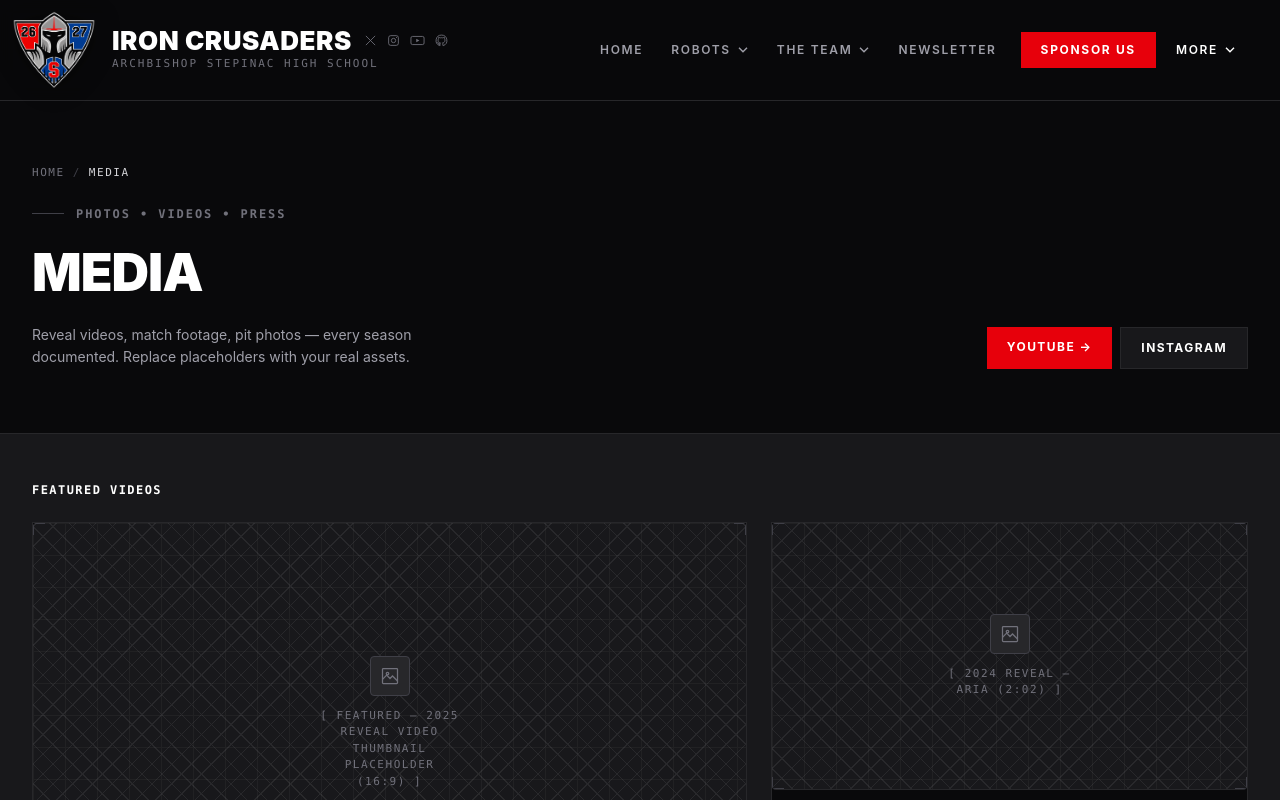
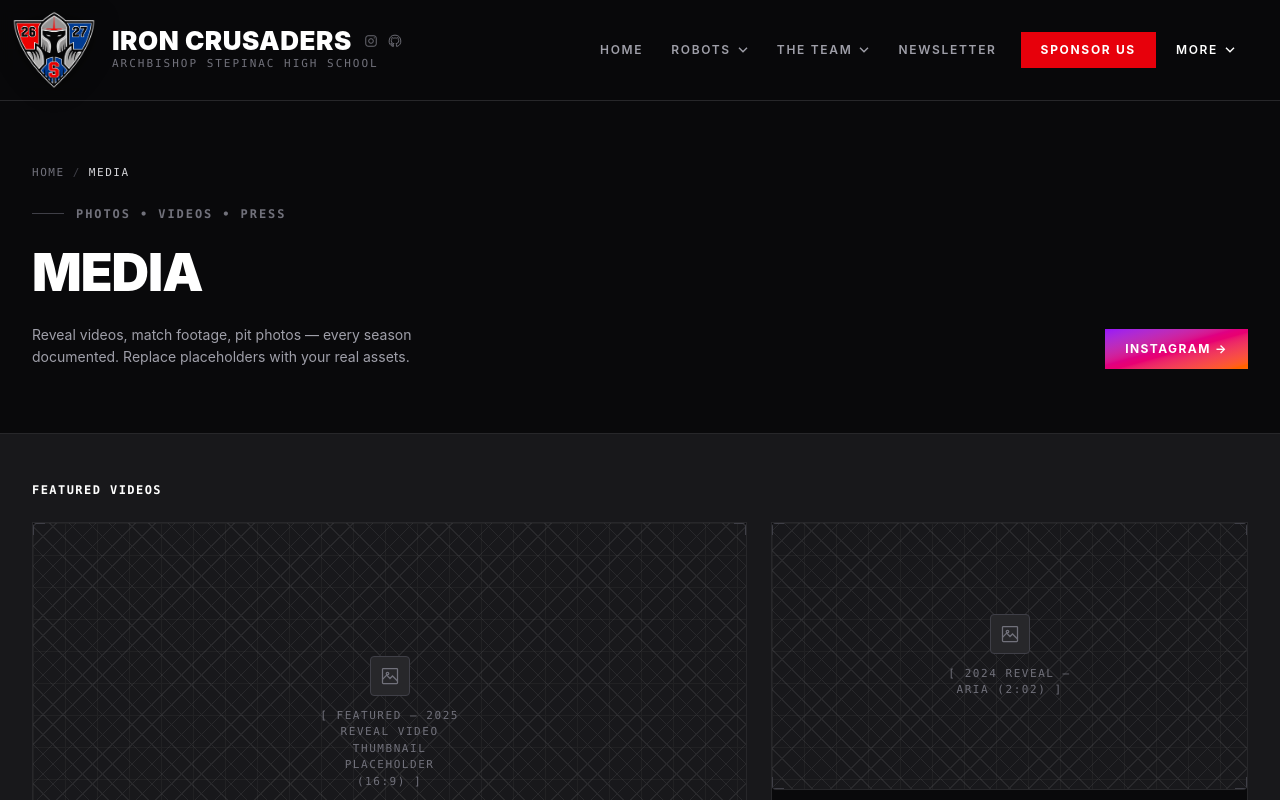
Before and after one commit to Stepinac-Iron-Crusaders/iron-crusaders-website, a React (Vite) app: page /#/media in a window 1280 px wide. Shown: the top 800 px of the page. Built offline with nearby package versions, Linux system fonts and the light colour scheme.

Commit message:
Social: keep only Instagram (stepinacrobotics) + GitHub, remove X/YouTube everywhere

```diff
--- a/src/components/Footer.tsx
+++ b/src/components/Footer.tsx
@@ -13,9 +13,7 @@ export function Footer() {
             </p>
             <div className="mt-6 flex gap-3">
               {[
-                { label: "X", href: "https://x.com" },
                 { label: "Instagram", href: "https://www.instagram.com/stepinacrobotics/" },
-                { label: "YouTube", href: "https://youtube.com" },
                 { label: "GitHub", href: "https://github.com" },
               ].map((s) => (
                 <a
--- a/src/components/Header.tsx
+++ b/src/components/Header.tsx
@@ -116,39 +116,16 @@ export function Header() {
               </Link>
               <div className="flex items-center gap-2 md:gap-2.5">
                 <a
-                  href="https://x.com"
-                  target="_blank"
-                  rel="noreferrer"
-                  aria-label="X (Twitter)"
-                  className="text-zinc-500 transition-colors hover:text-white focus-visible:outline-none focus-visible:ring-2 focus-visible:ring-red-600 focus-visible:ring-offset-2 focus-visible:ring-offset-zinc-950"
-                >
-                  <svg width="13" height="13" viewBox="0 0 24 24" fill="none" stroke="currentColor" strokeWidth="1.6" strokeLinecap="round" strokeLinejoin="round" aria-hidden="true">
-                    <path d="M4 4l16 16M20 4L4 20" />
-                  </svg>
-                </a>
-                <a
-                  href="https://instagram.com"
+                  href="https://www.instagram.com/stepinacrobotics/"
                   target="_blank"
                   rel="noreferrer"
                   aria-label="Instagram"
                   className="text-zinc-500 transition-colors hover:text-white focus-visible:outline-none focus-visible:ring-2 focus-visible:ring-red-600 focus-visible:ring-offset-2 focus-visible:ring-offset-zinc-950"
                 >
-                  <svg width="13" height="13" viewBox="0 0 24 24" fill="none" stroke="currentColor" strokeWidth="1.6" aria-hidden="true">
+                  <svg width="14" height="14" viewBox="0 0 24 24" fill="none" stroke="currentColor" strokeWidth="1.6" aria-hidden="true">
                     <rect x="3" y="3" width="18" height="18" rx="4" />
                     <circle cx="12" cy="12" r="4" />
                     <circle cx="17.5" cy="6.5" r="1" fill="currentColor" stroke="none" />
-                  </svg>
-                </a>
-                <a
-                  href="https://youtube.com"
-                  target="_blank"
-                  rel="noreferrer"
-                  aria-label="YouTube"
-                  className="text-zinc-500 transition-colors hover:text-white focus-visible:outline-none focus-visible:ring-2 focus-visible:ring-red-600 focus-visible:ring-offset-2 focus-visible:ring-offset-zinc-950"
-                >
-                  <svg width="15" height="13" viewBox="0 0 24 16" fill="none" stroke="currentColor" strokeWidth="1.4" aria-hidden="true">
-                    <rect x="1.5" y="1.5" width="21" height="13" rx="2.5" />
-                    <path d="M10 5.2l5 2.8-5 2.8z" fill="currentColor" stroke="none" />
                   </svg>
                 </a>
                 <a
@@ -158,7 +135,7 @@ export function Header() {
                   aria-label="GitHub"
                   className="text-zinc-500 transition-colors hover:text-white focus-visible:outline-none focus-visible:ring-2 focus-visible:ring-red-600 focus-visible:ring-offset-2 focus-visible:ring-offset-zinc-950"
                 >
-                  <svg width="13" height="13" viewBox="0 0 24 24" fill="none" stroke="currentColor" strokeWidth="1.6" aria-hidden="true">
+                  <svg width="14" height="14" viewBox="0 0 24 24" fill="none" stroke="currentColor" strokeWidth="1.6" aria-hidden="true">
                     <path d="M12 2a10 10 0 0 0-3.16 19.49c.5.1.68-.22.68-.48v-1.7c-2.77.6-3.36-1.34-3.36-1.34-.46-1.16-1.11-1.47-1.11-1.47-.9-.62.07-.6.07-.6 1 .07 1.53 1.03 1.53 1.03.9 1.52 2.34 1.08 2.91.83.1-.65.35-1.09.63-1.34-2.22-.25-4.55-1.11-4.55-4.94 0-1.1.39-1.99 1.03-2.69-.1-.25-.45-1.26.1-2.64 0 0 .84-.27 2.75 1.02A9.3 9.3 0 0 1 12 6.8a9.3 9.3 0 0 1 2.5.34c1.91-1.3 2.75-1.02 2.75-1.02.55 1.38.2 2.39.1 2.64.64.7 1.03 1.59 1.03 2.69 0 3.84-2.34 4.68-4.57 4.93.36.31.68.92.68 1.85v2.74c0 .26.18.58.69.48A10 10 0 0 0 12 2z" />
                   </svg>
                 </a>
@@ -401,21 +378,10 @@ export function Header() {
           <div className="mt-6 flex items-center gap-4 border-t border-zinc-800 pt-6">
             <span className="font-mono text-[10px] uppercase tracking-[0.14em] text-zinc-500">Follow us</span>
             <div className="flex gap-3">
-              <a href="https://x.com" aria-label="X" className="text-zinc-500 hover:text-white">
-                <svg width="14" height="14" viewBox="0 0 24 24" fill="none" stroke="currentColor" strokeWidth="1.6">
-                  <path d="M4 4l16 16M20 4L4 20" />
-                </svg>
-              </a>
-              <a href="https://instagram.com" aria-label="Instagram" className="text-zinc-500 hover:text-white">
+              <a href="https://www.instagram.com/stepinacrobotics/" aria-label="Instagram" className="text-zinc-500 hover:text-white">
                 <svg width="14" height="14" viewBox="0 0 24 24" fill="none" stroke="currentColor" strokeWidth="1.6">
                   <rect x="3" y="3" width="18" height="18" rx="4" />
                   <circle cx="12" cy="12" r="4" />
-                </svg>
-              </a>
-              <a href="https://youtube.com" aria-label="YouTube" className="text-zinc-500 hover:text-white">
-                <svg width="16" height="14" viewBox="0 0 24 16" fill="none" stroke="currentColor" strokeWidth="1.4">
-                  <rect x="1.5" y="1.5" width="21" height="13" rx="3" />
-                  <path d="M10 5.2l5 2.8-5 2.8z" fill="currentColor" stroke="none" />
                 </svg>
               </a>
               <a href="https://github.com" aria-label="GitHub" className="text-zinc-500 hover:text-white">
--- a/src/pages/Contact.tsx
+++ b/src/pages/Contact.tsx
@@ -71,7 +71,7 @@ export default function Contact() {
                 </ul>
                 <div className="mt-4 flex gap-2">
                   <a href="https://www.instagram.com/stepinacrobotics/" target="_blank" rel="noreferrer" className="border border-zinc-800 bg-zinc-900 px-3 py-2 font-mono text-xs uppercase tracking-wide text-zinc-300 hover:text-white">Instagram</a>
-                  <a href="https://youtube.com" target="_blank" rel="noreferrer" className="border border-zinc-800 bg-zinc-900 px-3 py-2 font-mono text-xs uppercase tracking-wide text-zinc-300 hover:text-white">YouTube</a>
+                  <a href="https://github.com" target="_blank" rel="noreferrer" className="border border-zinc-800 bg-zinc-900 px-3 py-2 font-mono text-xs uppercase tracking-wide text-zinc-300 hover:text-white">GitHub</a>
                 </div>
               </div>
             </div>
--- a/src/pages/Media.tsx
+++ b/src/pages/Media.tsx
@@ -21,8 +21,7 @@ export default function Media() {
               <p className="mt-3 max-w-[48ch] text-sm leading-relaxed text-zinc-400">Reveal videos, match footage, pit photos — every season documented. Replace placeholders with your real assets.</p>
             </div>
             <div className="flex gap-2">
-              <a href="https://youtube.com" target="_blank" rel="noreferrer" className="bg-red-600 px-5 py-3 text-xs font-bold uppercase tracking-[0.12em] text-white hover:bg-red-700">YouTube →</a>
-              <a href="https://instagram.com" target="_blank" rel="noreferrer" className="border border-zinc-800 bg-zinc-900 px-5 py-3 text-xs font-bold uppercase tracking-[0.12em] text-white hover:bg-zinc-800">Instagram</a>
+              <a href="https://www.instagram.com/stepinacrobotics/" target="_blank" rel="noreferrer" className="bg-gradient-to-br from-purple-600 via-pink-600 to-orange-500 px-5 py-3 text-xs font-bold uppercase tracking-[0.12em] text-white hover:opacity-90">Instagram →</a>
             </div>
           </div>
         </div>
```
